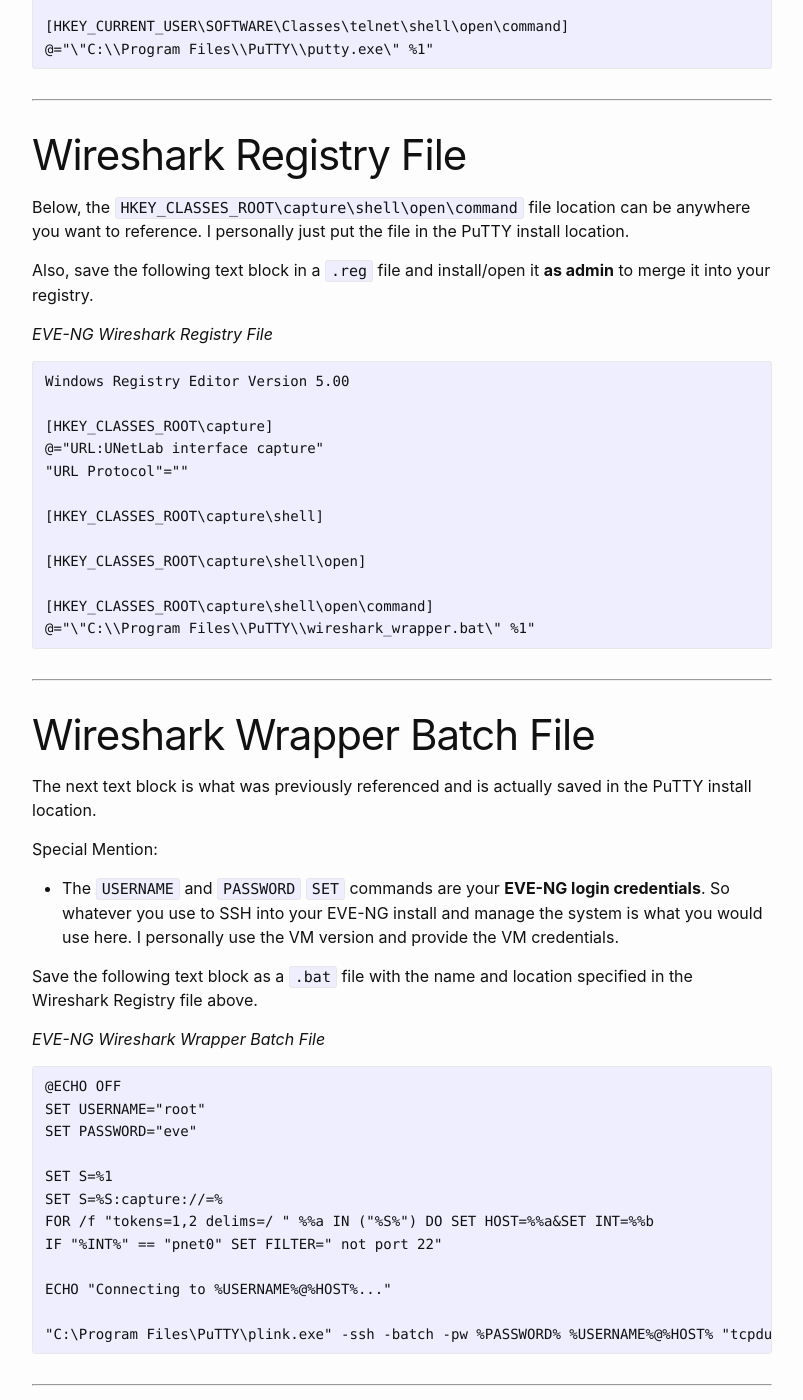
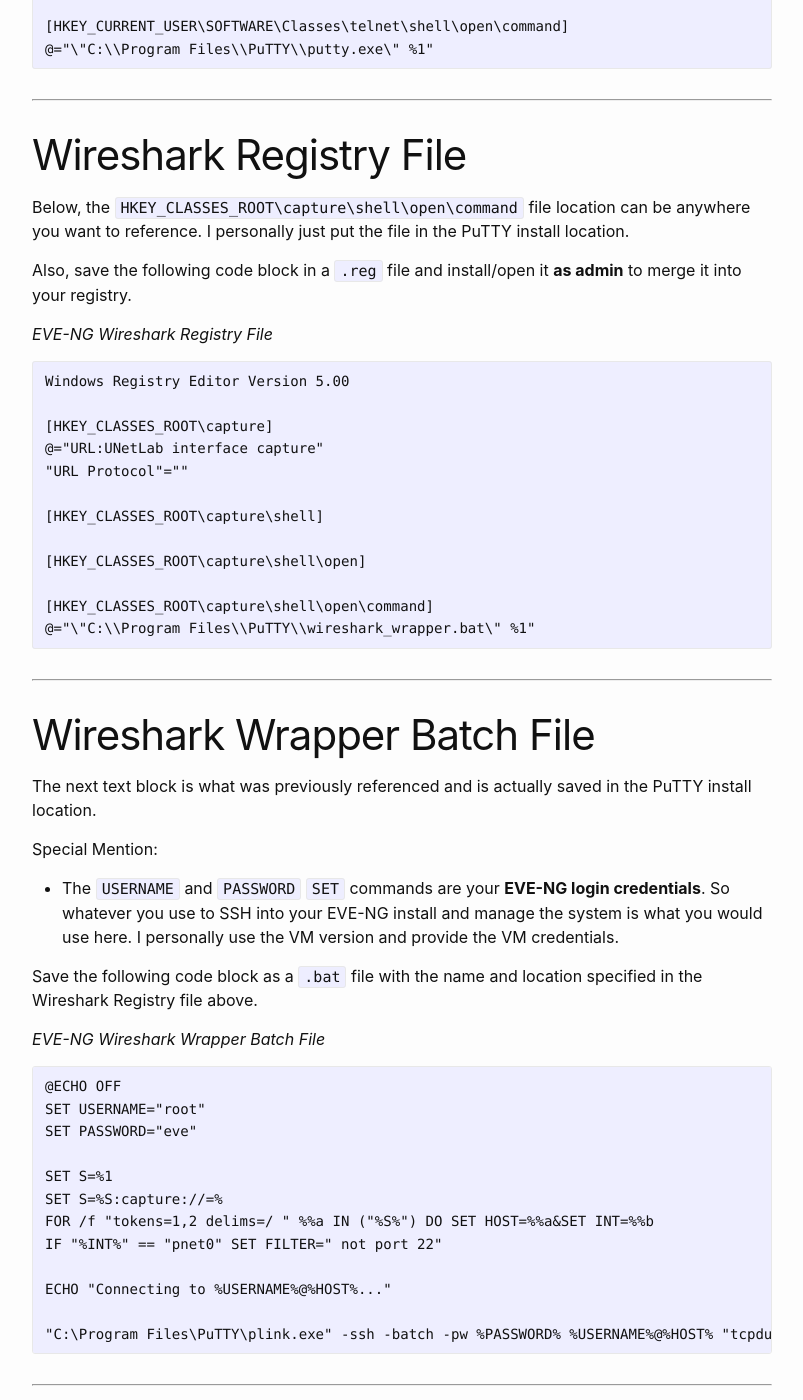
Before and after one commit to Zakkaruu/blog, a Jekyll site: the page built from _posts/2023-12-15-eveng-putty-wireshark-integration.md, in a window 1280 px wide and 1400 px high, scrolled down 1738 px. Shown: the whole window, without its empty margins (238-1041 px from the left). Built offline with Jekyll 4.4.1, drawn with Linux system fonts in a browser that asks for light colours; some of the changed text lies outside the part shown.

Commit message:
Update 2023-12-15-eveng-putty-wireshark-integration.md

````diff
--- a/_posts/2023-12-15-eveng-putty-wireshark-integration.md
+++ b/_posts/2023-12-15-eveng-putty-wireshark-integration.md
@@ -29,7 +29,7 @@ Instead of referencing the EVE-NG installed versions, I pointed them at the alre
 
 IE: `C:\Program Files\PuTTY\putty.exe`
 
-Save the below text block in a `.reg` file and install/open it **as admin** to merge it into your registry.
+Save the below code block in a `.reg` file and install/open it **as admin** to merge it into your registry.
 
 *EVE-NG Putty Registry File*
 ```text
@@ -72,7 +72,7 @@ Windows Registry Editor Version 5.00
 
 Below, the `HKEY_CLASSES_ROOT\capture\shell\open\command` file location can be anywhere you want to reference. I personally just put the file in the PuTTY install location.
 
-Also, save the following text block in a `.reg` file and install/open it **as admin** to merge it into your registry.
+Also, save the following code block in a `.reg` file and install/open it **as admin** to merge it into your registry.
 
 *EVE-NG Wireshark Registry File*
 ```text
@@ -99,7 +99,7 @@ The next text block is what was previously referenced and is actually saved in t
 Special Mention:
 - The `USERNAME` and `PASSWORD` `SET` commands are your **EVE-NG login credentials**. So whatever you use to SSH into your EVE-NG install and manage the system is what you would use here. I personally use the VM version and provide the VM credentials.
 
-Save the following text block as a `.bat` file with the name and location specified in the Wireshark Registry file above.
+Save the following code block as a `.bat` file with the name and location specified in the Wireshark Registry file above.
 
 *EVE-NG Wireshark Wrapper Batch File*
 ```cmd
````
